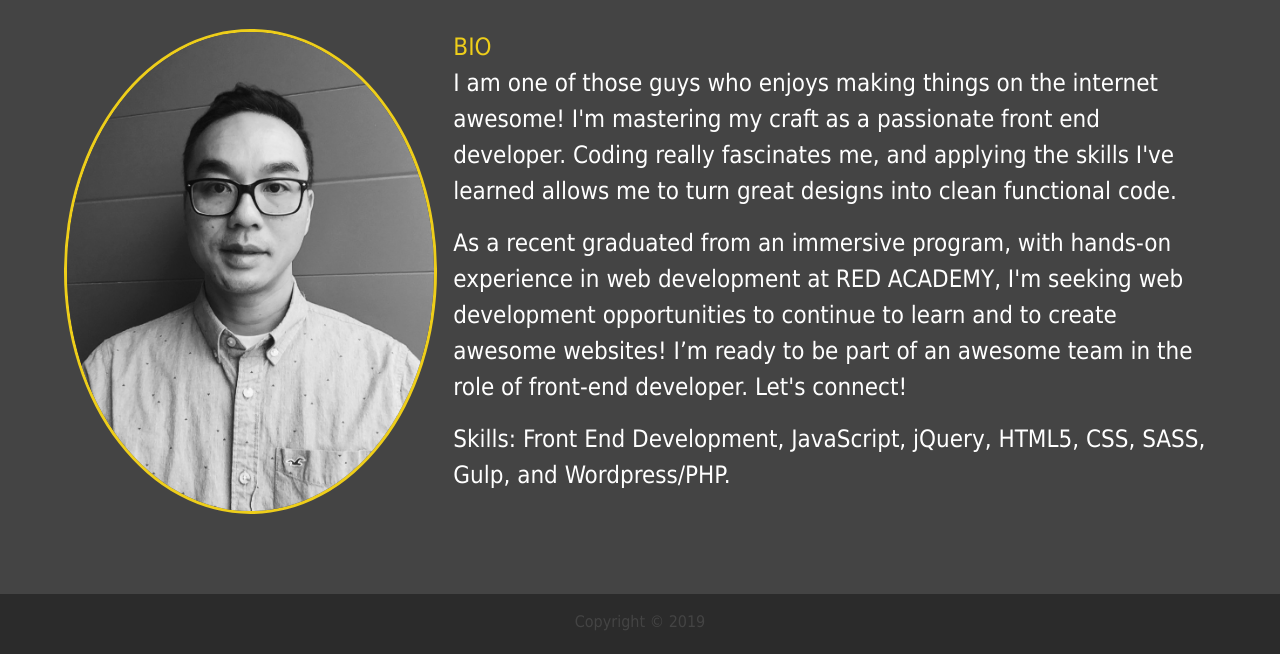
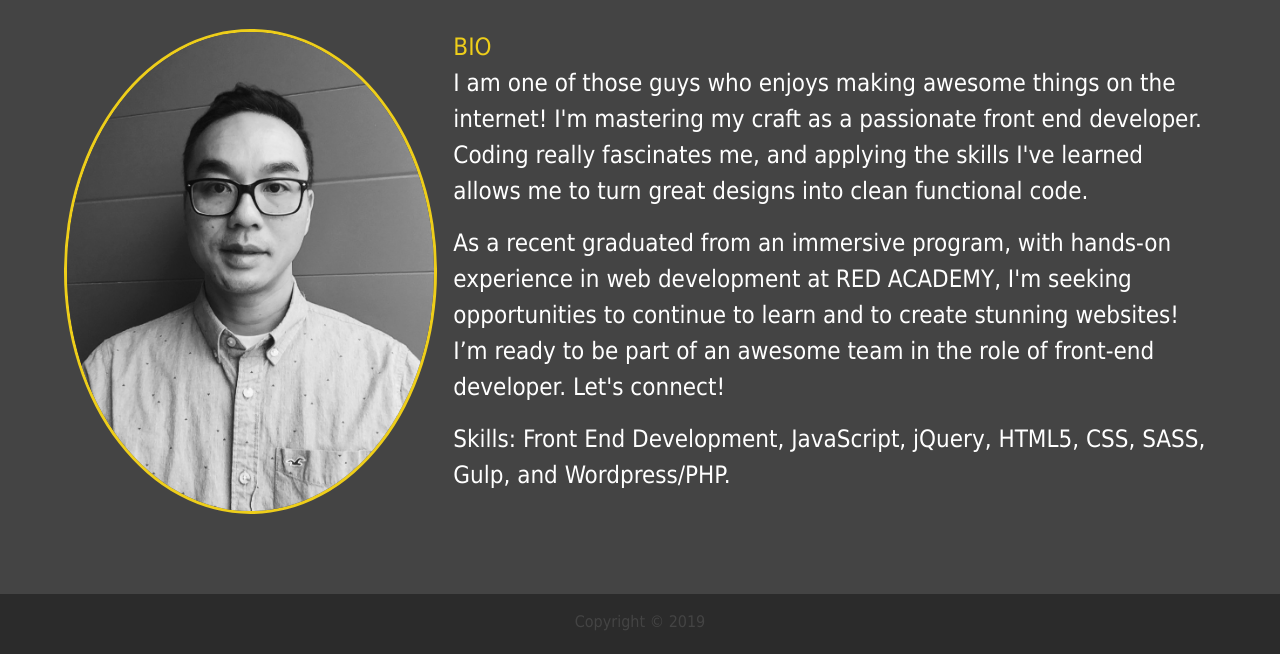
Before and after one commit to Rlam1217/portfolio, a website: page about.html in a window 1280 px wide. Shown: the part 241-895 px from the top of the page. Drawn offline with Linux system fonts and the light colour scheme.

Commit message:
general touch ups

```diff
--- a/about.html
+++ b/about.html
@@ -57,13 +57,13 @@
 
             <div class="bio">
                 <h3 class="text-secondary">BIO</h3>
-                <p>I am one of those guys who enjoys making things on the internet awesome!
+                <p>I am one of those guys who enjoys making awesome things on the internet!
                    I'm mastering my craft as a passionate front end developer.
                    Coding really fascinates me, and applying the skills I've learned allows
                    me to turn great designs into clean functional code.
                 </p>
                 <p>As a recent graduated from an immersive program, with hands-on experience in web development at RED ACADEMY,
-                   I'm seeking web development opportunities to continue to learn and to create awesome websites! I’m ready to be
+                   I'm seeking opportunities to continue to learn and to create stunning websites! I’m ready to be
                    part of an awesome team in the role of front-end developer. Let's connect!
                 </p>
                 <p>Skills: Front End Development, JavaScript, jQuery, HTML5, CSS, SASS, Gulp, and Wordpress/PHP.
```
